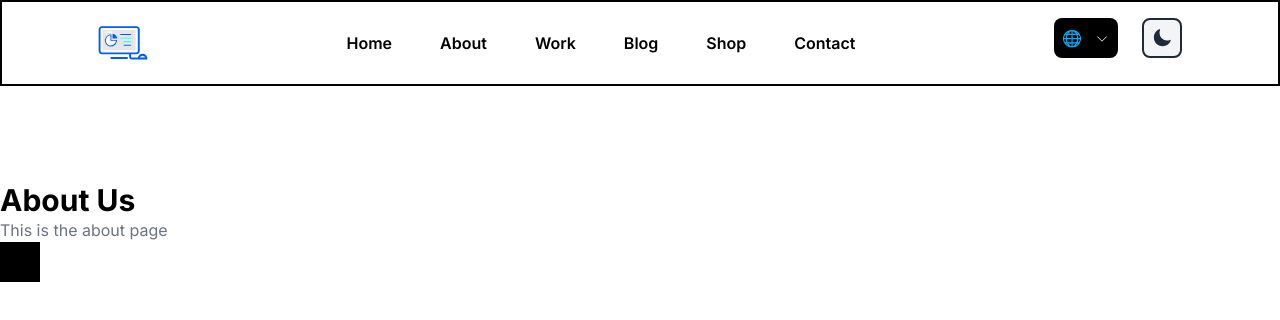
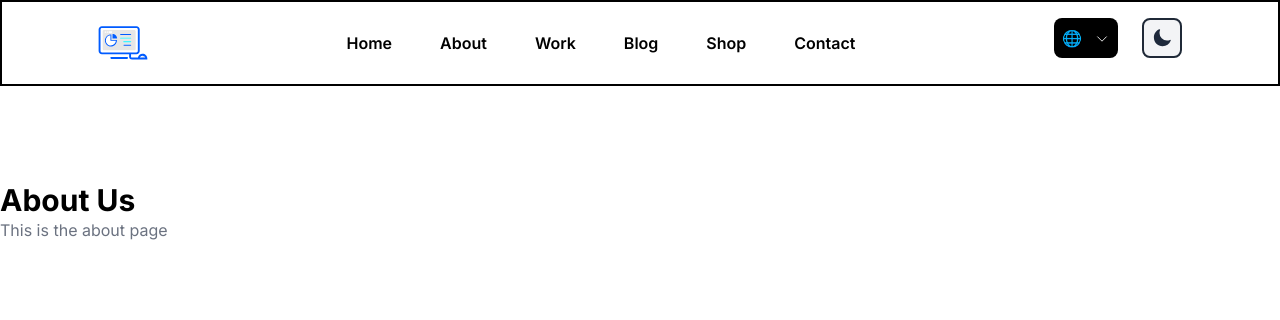
Before and after one commit to bm-jsms/web-page-JSMS, a Next.js app: page /en/about in a window 1280 px wide. Shown: the top 320 px of the page. Built offline with nearby package versions, Linux system fonts and the light colour scheme.

Commit message:
remove box

```diff
--- a/app/[lang]/about/page.tsx
+++ b/app/[lang]/about/page.tsx
@@ -15,11 +15,6 @@ export default async function About({
 				<h1 className='text-3xl font-bold'>{page.about.title}</h1>
 				<p className='text-gray-500'>{page.about.description}</p>
 			</div>
-			<MotionAbout>
-				<div>
-					<div className='w-10 h-10 bg-black'></div>
-				</div>
-			</MotionAbout>
 		</section>
 	);
 }
```
